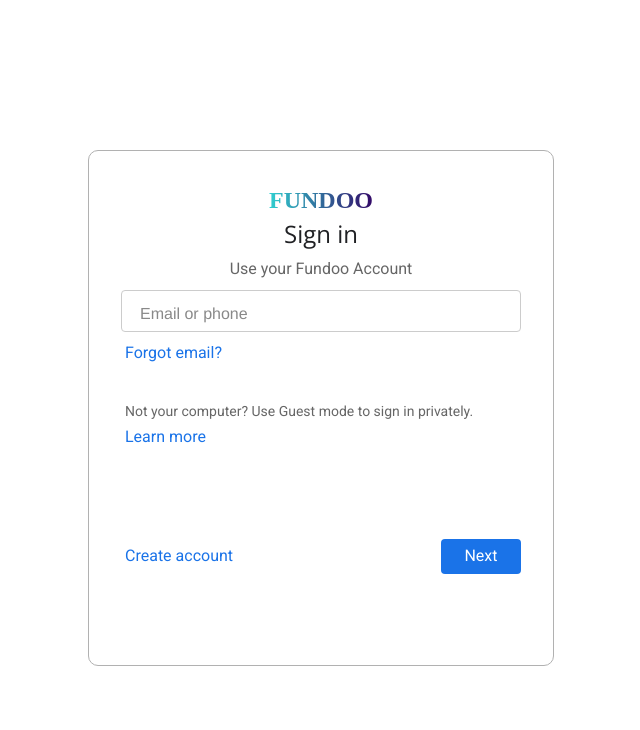
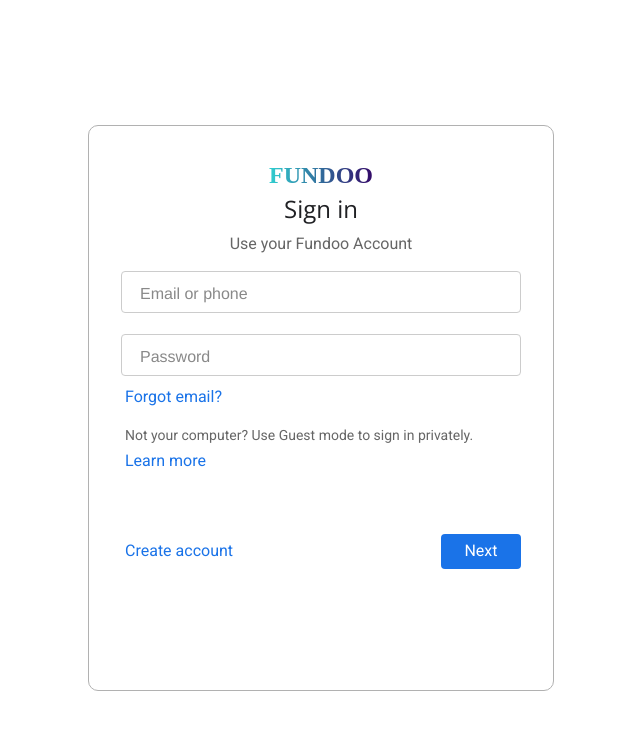
Before and after one commit to smitkoli18ce5005/Fundoo, a Vue app: page /signin in a window 1280 px wide. Shown: the top 730 px of the page, without its empty margins (327-967 px from the left). Built offline with nearby package versions, Linux system fonts and the light colour scheme; a web font is replaced by a local one.

Commit message:
[Smit Koli] Added user password field in login component

```diff
--- a/src/components/Login/Login.scss
+++ b/src/components/Login/Login.scss
@@ -11,14 +11,14 @@
 }
 .login-inner-div{
     width: 400px;
-    height: 450px;
+    height: 500px;
     border: 1px solid rgb(177, 177, 177);
     border-radius: 10px;
     padding: 2rem;
 }
 .form-1{
     display: grid;
-    grid-template-rows: repeat(5, 1fr);
+    grid-template-rows: repeat(5, 0.8fr);
     .gradient-text{
         margin-left: auto;
         margin-right: auto;
@@ -66,6 +66,7 @@
 }
 @media screen and (max-width: 480px) {
     .form-1{
+        grid-template-rows: repeat(5, 0.6fr);
         .signin-div{
             margin-top: 0;
         }
--- a/src/components/Login/Login.vue
+++ b/src/components/Login/Login.vue
@@ -10,6 +10,10 @@
                     </div>
                     <div class="input-pair-2">
                         <TextInput v-bind:inputType="'text'" v-bind:id="'email-or-phone'" v-bind:placeHolder="'Email or phone'" v-bind:error="false" />
+                        <small v-if="false" class="small-text-1 error">There was an error</small>
+                    </div>
+                    <div class="input-pair-2">
+                        <TextInput v-bind:inputType="'password'" v-bind:id="'password'" v-bind:placeHolder="'Password'" v-bind:error="false" />
                         <small v-if="false" class="small-text-1 error">There was an error</small>
                         <a class="blue-link-1" href="#">Forgot email?</a>
                     </div>
--- a/src/components/Signup/Signup.vue
+++ b/src/components/Signup/Signup.vue
@@ -6,7 +6,6 @@
                     <div class="form">
                         <div class="input-pair-2"><h1 class="gradient-text">Fundoo</h1>
                         <h1 class="heading-h1">Create your Fundoo Account</h1></div>
-
                         <div class="input-pair-2">
                             <div class="input-pair-1">
                                 <TextInput v-bind:inputType="'text'" v-bind:id="'firstName'" v-bind:placeHolder="'First Name'" v-bind:error="false" />
```
